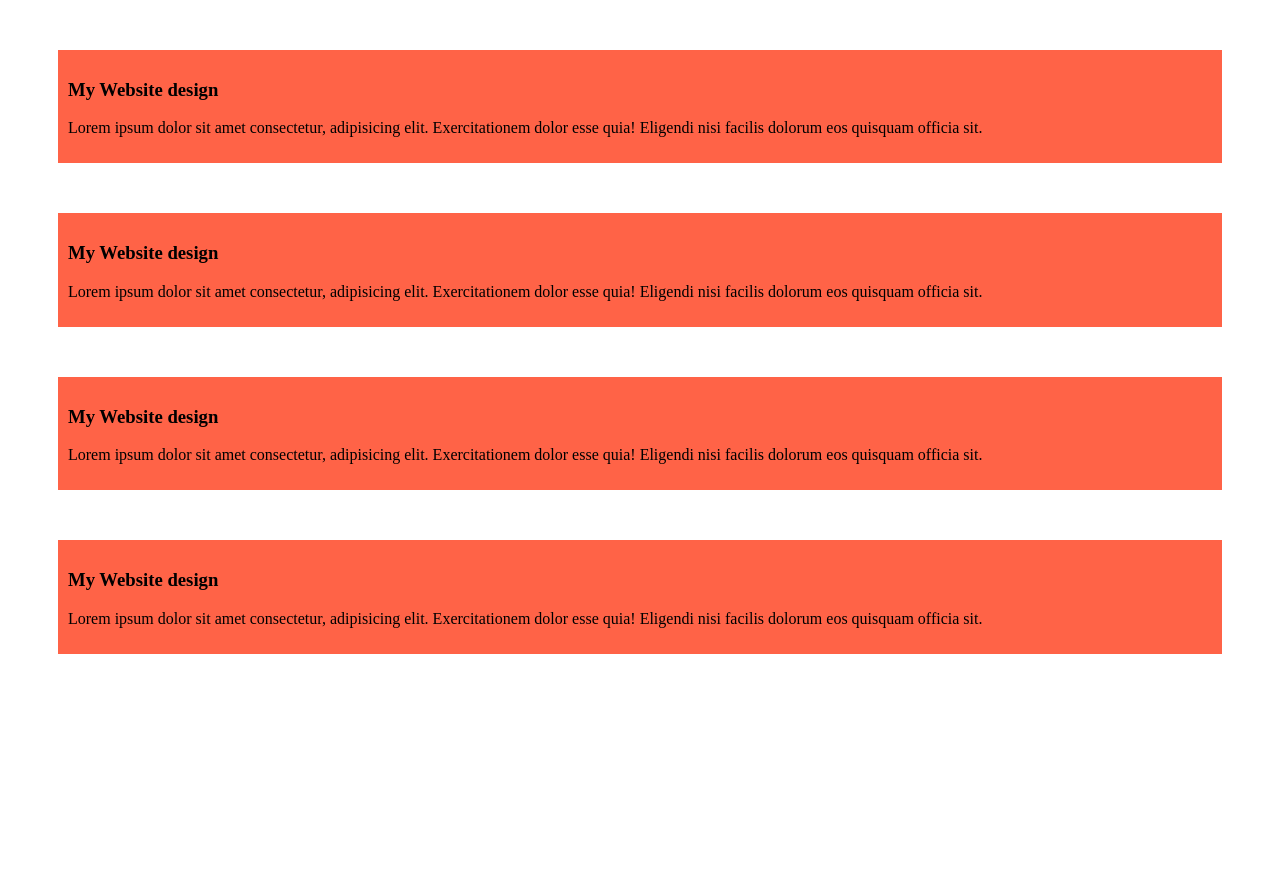
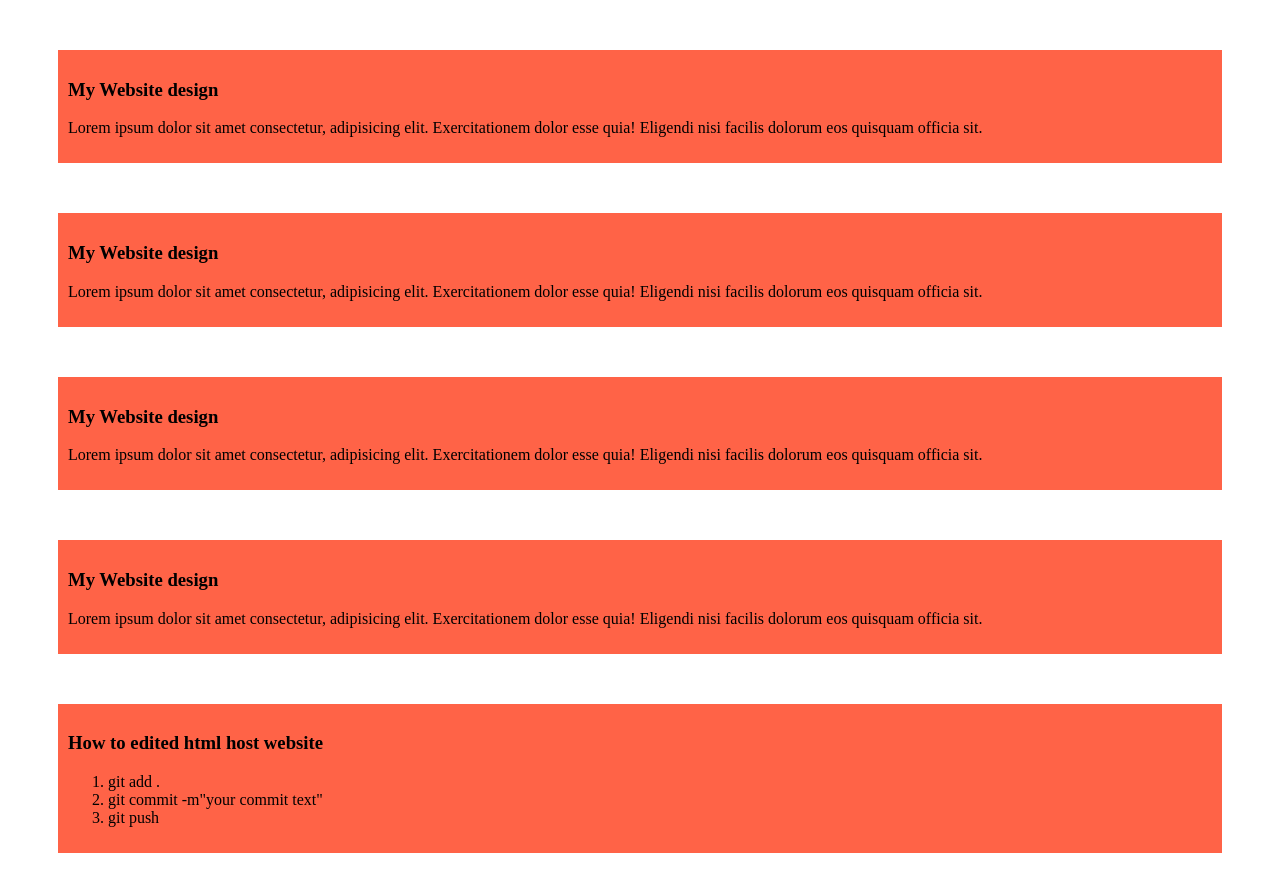
Before and after one commit to FerdausAhmedNasim/my-simple-website, a plain HTML site: page index.html in a window 1280 px wide. Before the commit the page ends 800 px from the top, so only its background shows below. Drawn offline with Linux system fonts and the light colour scheme.

Commit message:
update 10.16Am list git update rules

```diff
--- a/index.html
+++ b/index.html
@@ -23,5 +23,13 @@
     <h3>My Website design</h3>
     <p>Lorem ipsum dolor sit amet consectetur, adipisicing elit. Exercitationem dolor esse quia! Eligendi nisi facilis dolorum eos quisquam officia sit.</p>
 </div>
+<div>
+    <h3>How to edited html host website</h3>
+    <ol>
+        <li>git add .</li>
+        <li>git commit -m"your commit text"</li>
+        <li>git push</li>
+    </ol>
+</div>
 </body>
 </html>
```
